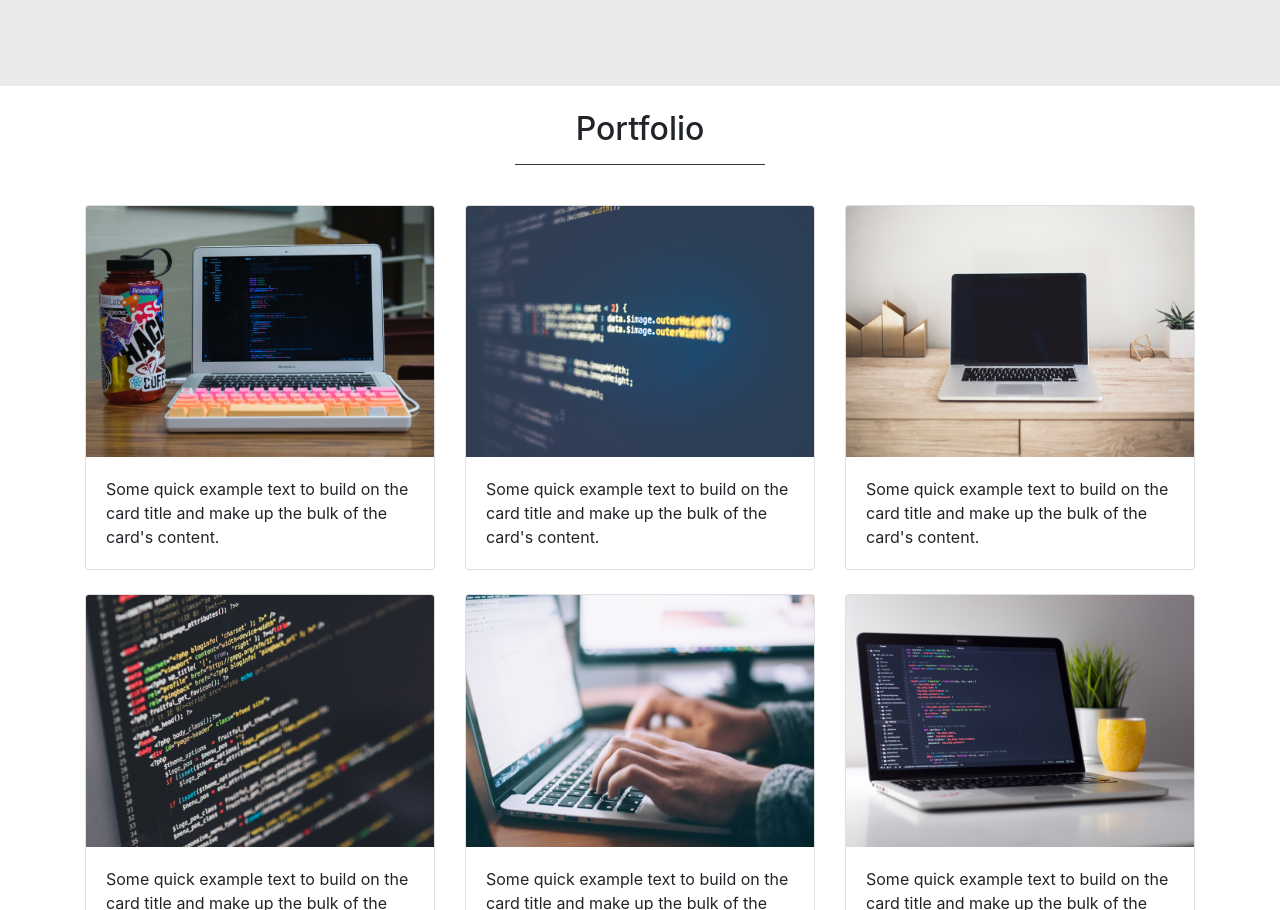
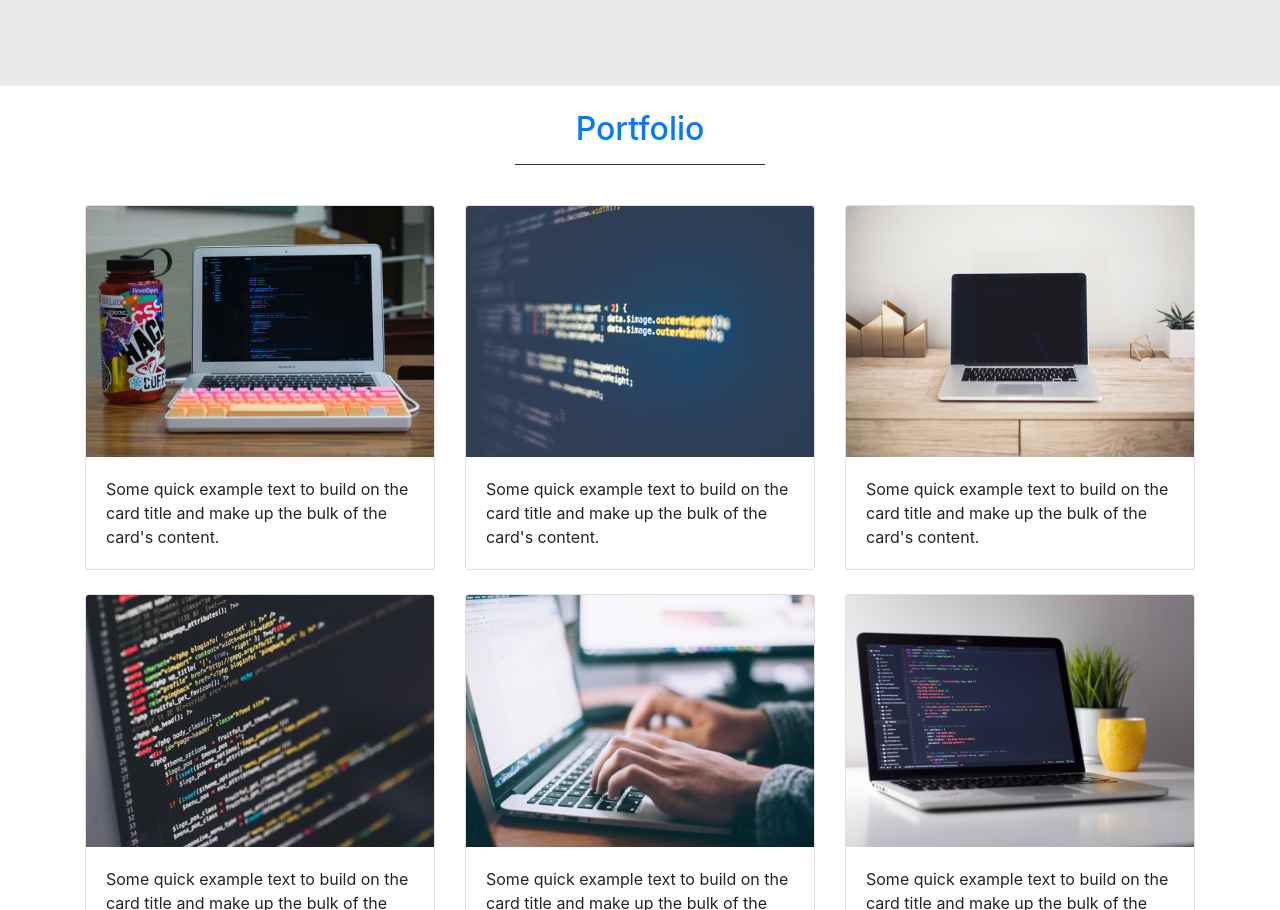
Before and after one commit to ahmadtriandi/newportofolio, a plain HTML site: page index.html in a window 1280 px wide. Shown: the part 1321-2231 px from the top of the page. Drawn offline with Linux system fonts and the light colour scheme.

Commit message:
merubah font color porfolio

```diff
--- a/index.html
+++ b/index.html
@@ -140,7 +140,7 @@
     <div class="container">
       <div class="row mb-4 pt-4">
         <div class="col text-center">
-          <h2>Portfolio</h2>
+          <h2 class="text-primary">Portfolio</h2>
           <hr>
 
         </div>
```
